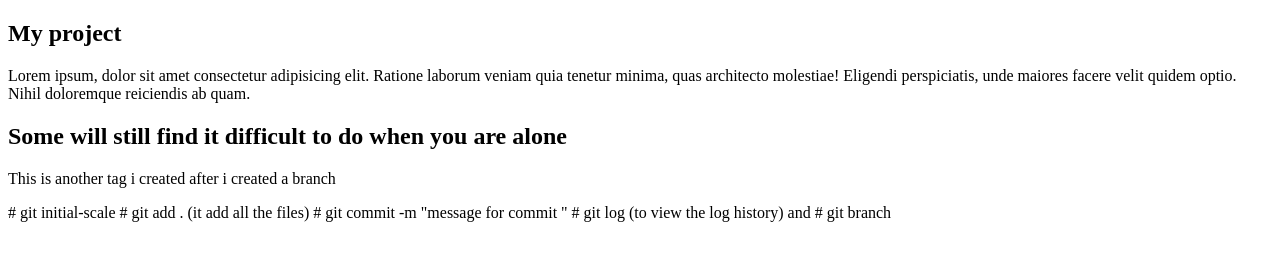
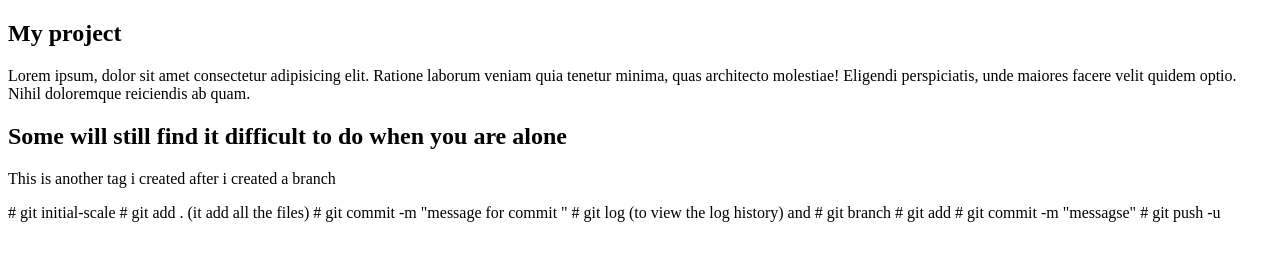
Before and after one commit to Teenode/python_project, a plain HTML site: page index.html in a window 1280 px wide. Drawn offline with Linux system fonts and the light colour scheme.

Commit message:
This is another tag

```diff
--- a/index.html
+++ b/index.html
@@ -22,3 +22,8 @@
 # git commit -m "message for commit "
 # git log (to view the log history) and
 # git branch
+
+<!-- file pushing process -->
+ # git add
+ # git commit -m "messagse"
+ # git push -u
```
